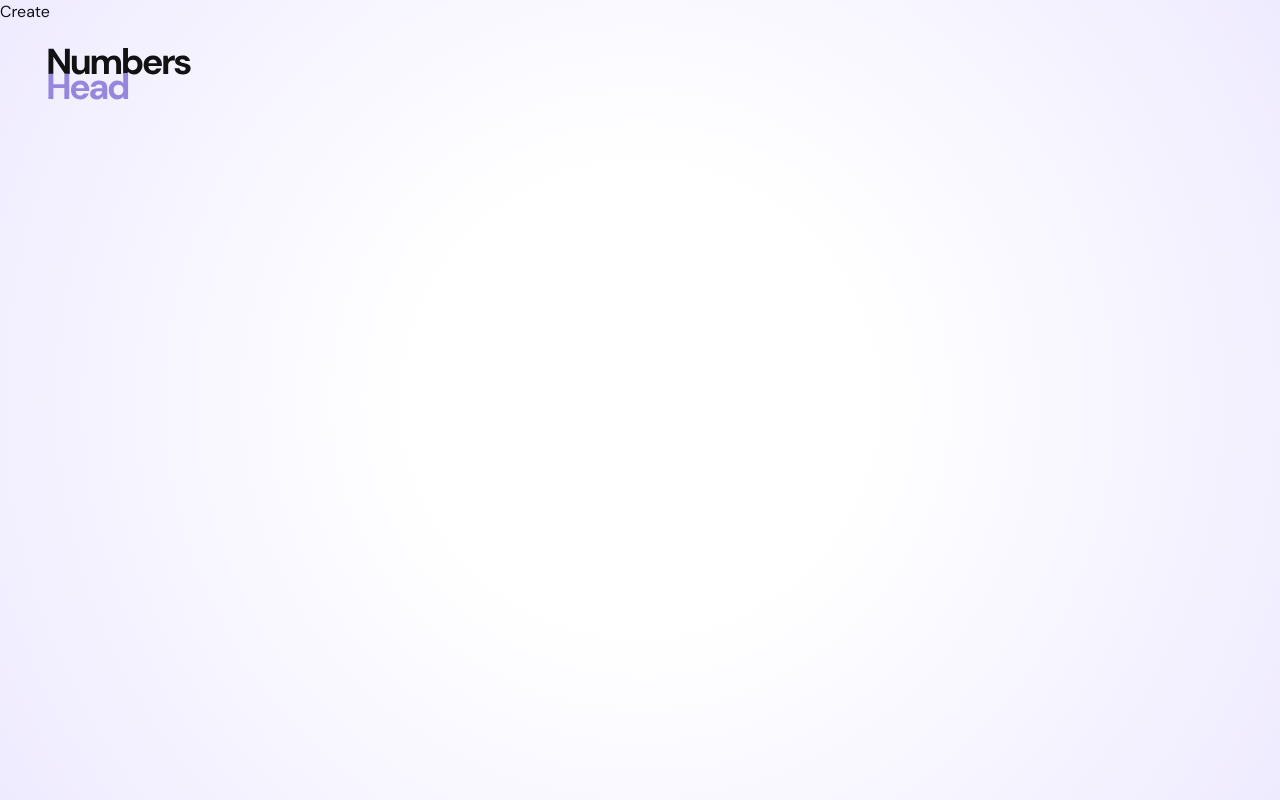
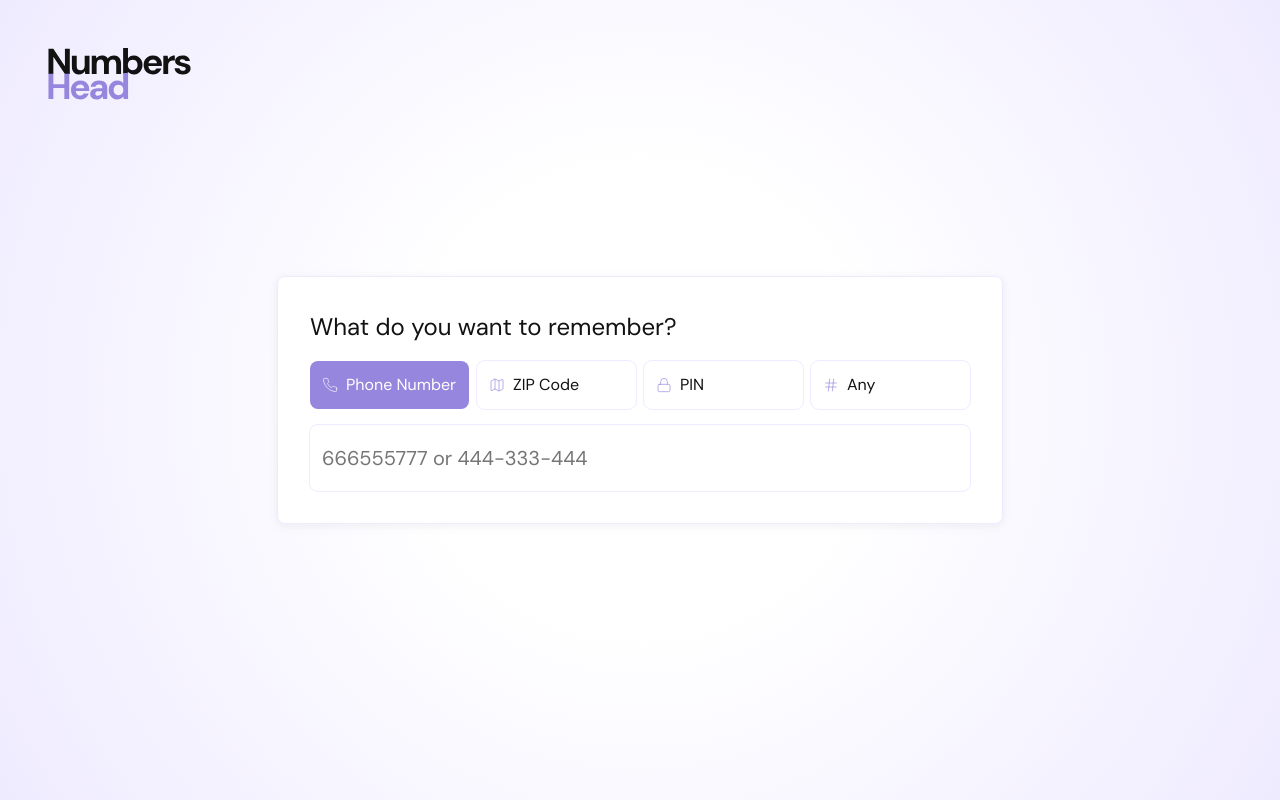
Before and after one commit to mori-codes/numbershead, a React (Vite) app: page /new in a window 1280 px wide. Built offline with nearby package versions, Linux system fonts and the light colour scheme.

Commit message:
Progress on Create number page

```diff
--- /dev/null
+++ b/src/components/buttons/FormatPill/FormatPill.module.css
@@ -0,0 +1,30 @@
+.format-button {
+  font: inherit;
+  color: inherit;
+  display: flex;
+  padding: 12px;
+  gap: 8px;
+  align-items: center;
+  border-radius: 8px;
+  outline: 1px solid var(--main-light);
+  border: 0;
+  background-color: var(--white);
+  cursor: pointer;
+  transition:
+    0.2s background-color,
+    0.2s color;
+}
+
+.format-button svg {
+  color: var(--main);
+}
+
+.selected-format-button {
+  color: var(--white);
+  background-color: var(--main);
+  outline: none;
+}
+
+.selected-format-button svg {
+  color: var(--white);
+}
--- /dev/null
+++ b/src/components/buttons/FormatPill/FormatPill.tsx
@@ -0,0 +1,23 @@
+import { getFormatIcon } from "../../../helpers/getFormatIcon"
+import { getFormatLabel } from "../../../helpers/getFormatLabel"
+import { NumberFormat } from "../../../types/storage"
+import styles from "./FormatPill.module.css"
+
+type Props = {
+  format: NumberFormat
+  selected: boolean
+  onClick: (format: NumberFormat) => void
+}
+const FormatPill = ({ format, selected, onClick }: Props) => {
+  const Icon = getFormatIcon(format)
+
+  return (
+    <button
+      onClick={() => onClick(format)}
+      className={`${styles["format-button"]} ${selected ? styles["selected-format-button"] : ""}`}
+    >
+      <Icon width={16} height={16} /> <span>{getFormatLabel(format)}</span>
+    </button>
+  )
+}
+export { FormatPill }
--- /dev/null
+++ b/src/components/inputs/NumberInput/NumberInput.tsx
@@ -0,0 +1,16 @@
+type Props = {
+  value: string
+  onChange: (newValue: string) => void
+}
+
+const NumberInput = ({ value, onChange }: Props) => {
+  return (
+    <input
+      value={value}
+      onChange={(event) => onChange(event.target.value)}
+      placeholder="666555777 or 444-333-444"
+    />
+  )
+}
+
+export { NumberInput }
--- /dev/null
+++ b/src/helpers/getFormatIcon.ts
@@ -0,0 +1,17 @@
+import { Lock, Map, Number, Phone } from "../components/icons"
+import { NumberFormat } from "../types/storage"
+
+const getFormatIcon = (format: NumberFormat) => {
+  switch (format) {
+    case "phone":
+      return Phone
+    case "pin":
+      return Lock
+    case "zip":
+      return Map
+    case "any":
+      return Number
+  }
+}
+
+export { getFormatIcon }
--- /dev/null
+++ b/src/helpers/getFormatLabel.ts
@@ -0,0 +1,16 @@
+import { NumberFormat } from "../types/storage"
+
+const getFormatLabel = (format: NumberFormat) => {
+  switch (format) {
+    case "phone":
+      return "Phone Number"
+    case "pin":
+      return "PIN"
+    case "zip":
+      return "ZIP Code"
+    case "any":
+      return "Any"
+  }
+}
+
+export { getFormatLabel }
--- /dev/null
+++ b/src/pages/Create/Create.module.css
@@ -0,0 +1,70 @@
+.container {
+  width: 100%;
+  height: 100%;
+  display: flex;
+  justify-content: center;
+  align-items: center;
+}
+
+.container h2 {
+  font-weight: 400;
+  margin: 0;
+}
+
+.modal {
+  margin: 32px;
+  padding: 32px;
+  background-color: var(--white);
+  border: 1px solid var(--main-light);
+  border-radius: 8px;
+  filter: drop-shadow(0px 2px 4px var(--shadow));
+}
+
+.chips-container {
+  display: flex;
+  gap: 8px;
+  margin-block: 16px;
+}
+
+.chips-container button {
+  width: 159px;
+}
+
+.input-container {
+  width: 100%;
+  display: flex;
+}
+
+input {
+  font-family: inherit;
+  font-weight: 700;
+  font-size: 20px;
+
+  flex-grow: 1;
+  padding-inline: 12px;
+  padding-block: 20px;
+  color: inherit;
+  outline: 1px solid var(--main-light);
+  border-radius: 8px;
+  border: 0;
+}
+
+input::placeholder {
+  font-weight: 400;
+}
+
+input:focus {
+  outline: 1px solid var(--main);
+}
+
+@media (max-width: 600px) {
+  .chips-container {
+    flex-wrap: wrap;
+  }
+
+  .chips-container button {
+    width: auto;
+    min-width: 0;
+    flex-grow: 1;
+  }
+}
--- a/src/pages/Create/Create.tsx
+++ b/src/pages/Create/Create.tsx
@@ -1,4 +1,32 @@
+import { useState } from "react"
+import { FormatPill } from "../../components/buttons/FormatPill/FormatPill"
+import { formats, NumberFormat } from "../../types/storage"
+import styles from "./Create.module.css"
+import { NumberInput } from "../../components/inputs/NumberInput/NumberInput"
+
 const Create = () => {
-  return <div>Create</div>
+  const [selectedFormat, setSelectedFormat] = useState<NumberFormat>("phone")
+  const [number, setNumber] = useState("")
+
+  return (
+    <div className={styles.container}>
+      <div className={styles.modal}>
+        <h2>What do you want to remember?</h2>
+        <div className={styles["chips-container"]}>
+          {formats.map((format) => (
+            <FormatPill
+              key={format}
+              format={format}
+              selected={selectedFormat === format}
+              onClick={(format) => setSelectedFormat(format)}
+            />
+          ))}
+        </div>
+        <div className={styles["input-container"]}>
+          <NumberInput value={number} onChange={setNumber} />
+        </div>
+      </div>
+    </div>
+  )
 }
 export { Create }
--- /dev/null
+++ b/src/types/storage.ts
@@ -0,0 +1,6 @@
+const formats = ["phone", "zip", "pin", "any"] as const
+
+type NumberFormat = (typeof formats)[number]
+
+export { formats }
+export type { NumberFormat }
```
